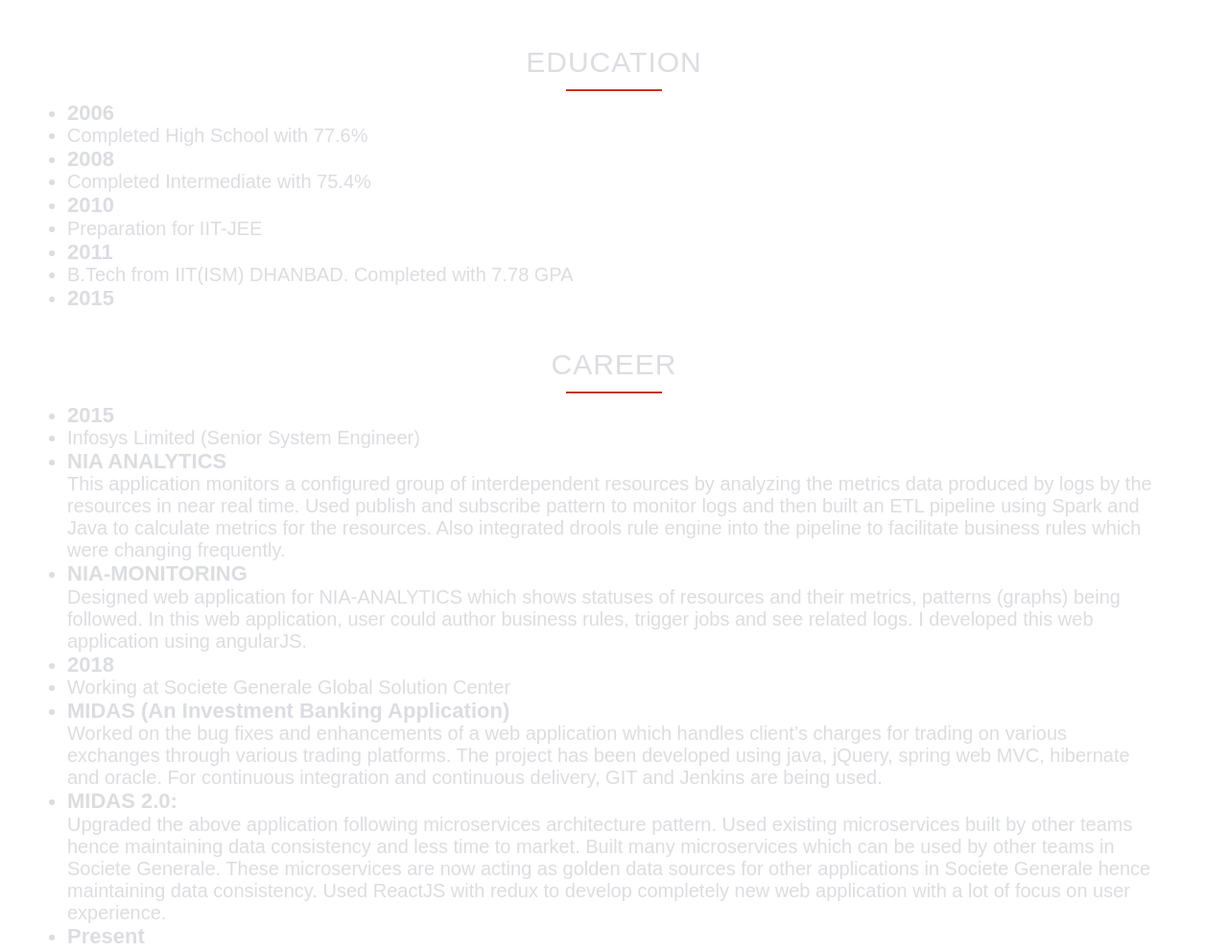
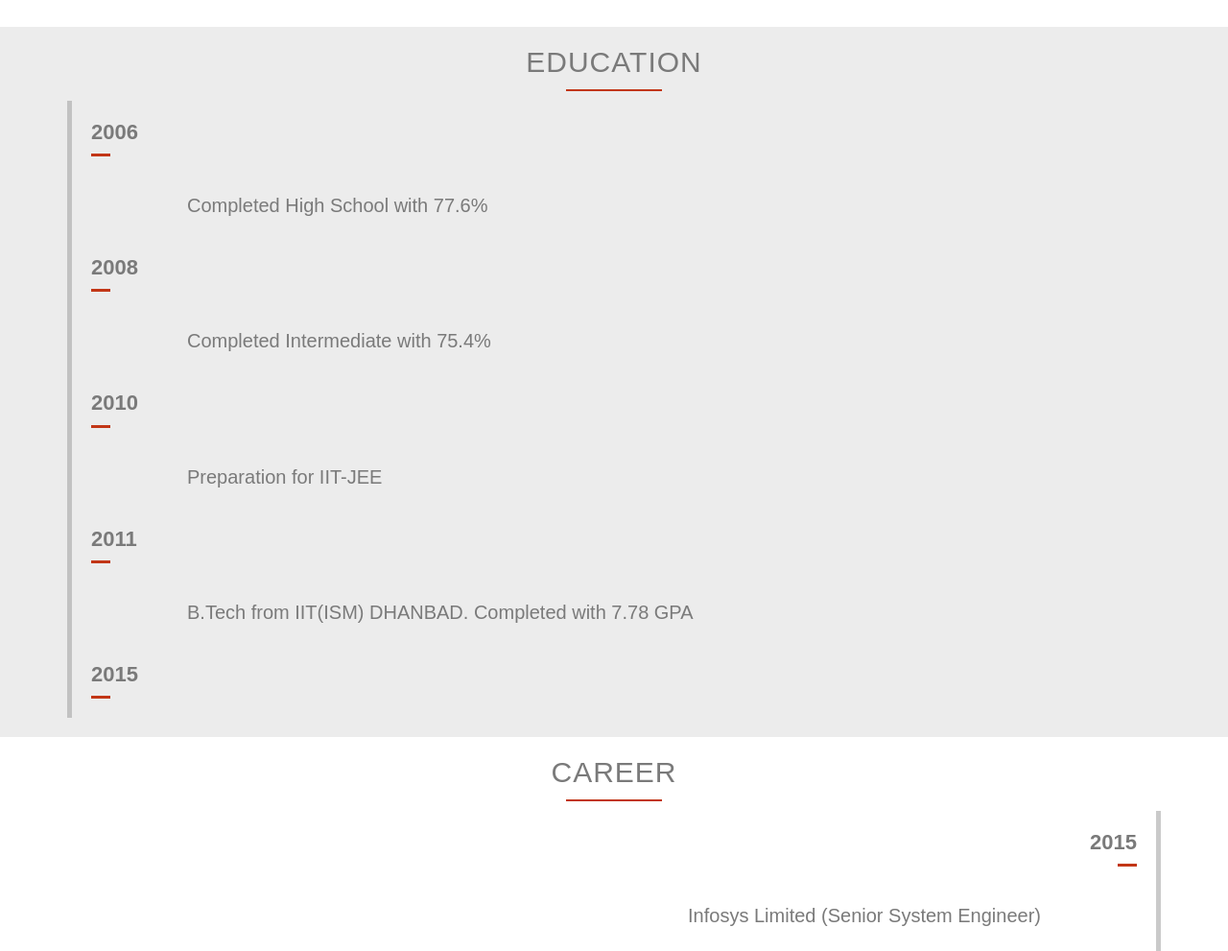
Before and after one commit to maneesh54321/maneesh54321.github.io, a plain HTML site: page index.html in a window 1280 px wide. Shown: the part 1006-1997 px from the top of the page at 96% size. Drawn offline with Linux system fonts and the light colour scheme; a web font is replaced by a local one.

Commit message:
Add styles for education and career section in my portfolio.

```diff
--- a/resources/css/styles.css
+++ b/resources/css/styles.css
@@ -32,9 +32,9 @@ h3 {
 
 h3:after {
     display: block;
-    background-color:#c23616;
+    background-color: #c23616;
     content: " ";
-    width:100px;
+    width: 100px;
     height: 2px;
     margin: 10px auto;
 }
@@ -44,7 +44,10 @@ h4 {
     font-size: 1.1rem;
 }
 
-.clearfix {zoom: 1;}
+.clearfix {
+    zoom: 1;
+}
+
 .clearfix:after {
     content: '.';
     clear: both;
@@ -58,14 +61,14 @@ h4 {
     margin: 0 auto;
 }
 
-.center-align{
+.center-align {
     text-align: center;
 }
 
 a:link,
 a:visited {
     text-decoration: none;
-    color:#dcdde1;
+    color: #dcdde1;
     transition: border-bottom 0.2s, color 0.2s;
     padding-bottom: 2px;
 }
@@ -87,7 +90,7 @@ header {
     color: #c23616;
 }
 
-ul#main-nav{
+ul#main-nav {
     float: right;
     list-style: none;
     margin-top: 15px;
@@ -100,13 +103,13 @@ ul#main-nav li {
 
 .hero-text-box {
     width: 200px;
-    height:200px;
+    height: 200px;
     background-color: #c23616;
     border-radius: 50%;
     position: relative;
-    top:50%;
-    left:50%;
-    transform: translate(-50%,-50%);
+    top: 50%;
+    left: 50%;
+    transform: translate(-50%, -50%);
     padding: 40px 20px;
     box-shadow: 0px 0px 6px 4px black;
 }
@@ -123,7 +126,7 @@ ul#main-nav li {
 
 /* About me section */
 .aboutme {
-    color:#7a7a7a;
+    color: #7a7a7a;
 }
 
 .profile-photo {
@@ -132,14 +135,76 @@ ul#main-nav li {
     border-radius: 50%;
 }
 
+/* Timeline */
+.timeline {
+    list-style: none;
+}
+
+.timeline li {
+    padding: 20px;
+}
+
+.timeline li .timestamp::after {
+    content: ' ';
+    background-color: #c23616;
+    height: 3px;
+    margin-top: 10px;
+    width: 20px;
+    display: block;
+}
+
+/* Education Section */
+.education {
+    color: #7a7a7a;
+    background-color: #ececec;
+}
+
+.education .timeline li {
+    border-left: 5px solid #a5a5a596;
+}
+
+.education .timeline .content {
+    padding-left: 100px;
+}
+
+/* Career Section */
+.career {
+    color: #7a7a7a;
+}
+
+.career .timeline li {
+    border-right: 5px solid #a5a5a596;
+}
+
+.career ul li {
+    text-align: right;
+}
+
+.career ul li.project{
+    text-align: left;
+}
+
+.career .timeline li .timestamp::after {
+    content: ' ';
+    background-color: #c23616;
+    height: 3px;
+    margin:10px 0 0 auto;
+    width: 20px;
+    display: block;
+}
+
+.career .timeline .content {
+    padding-right: 100px;
+}
+
 /* Technologies section */
-.technologies{
+.technologies {
     background-color: #ececec;
     color: #7a7a7a;
 }
 
 .tech-box {
-    margin:20px 0 0 40px;
+    margin: 20px 0 0 40px;
 }
 
 .grid-container {
@@ -164,7 +229,7 @@ ul#main-nav li {
 }
 
 .tech-skills-list li {
-    margin:10px 0 0 20px;
+    margin: 10px 0 0 20px;
 }
 
 .tech-name {
```
